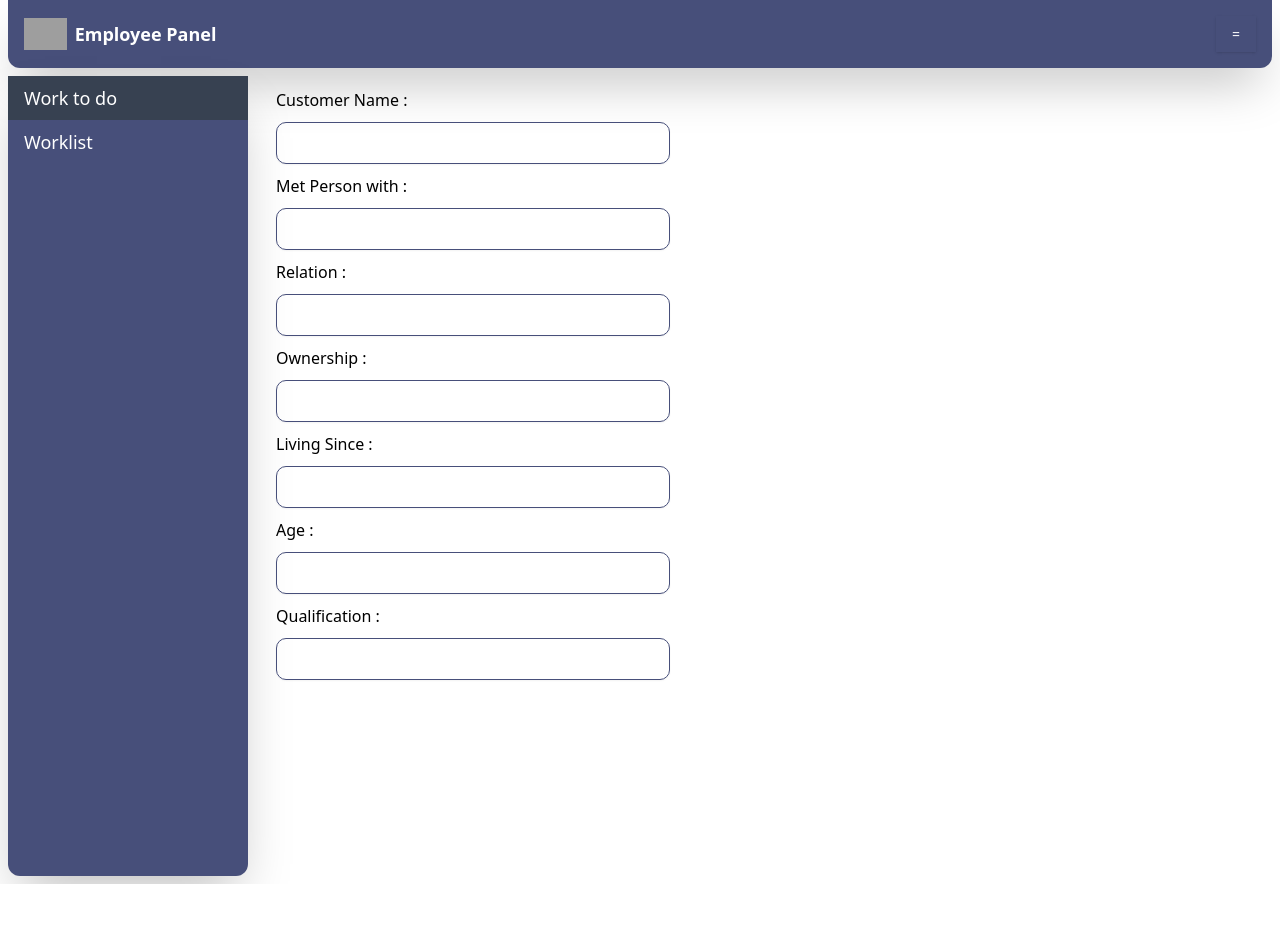
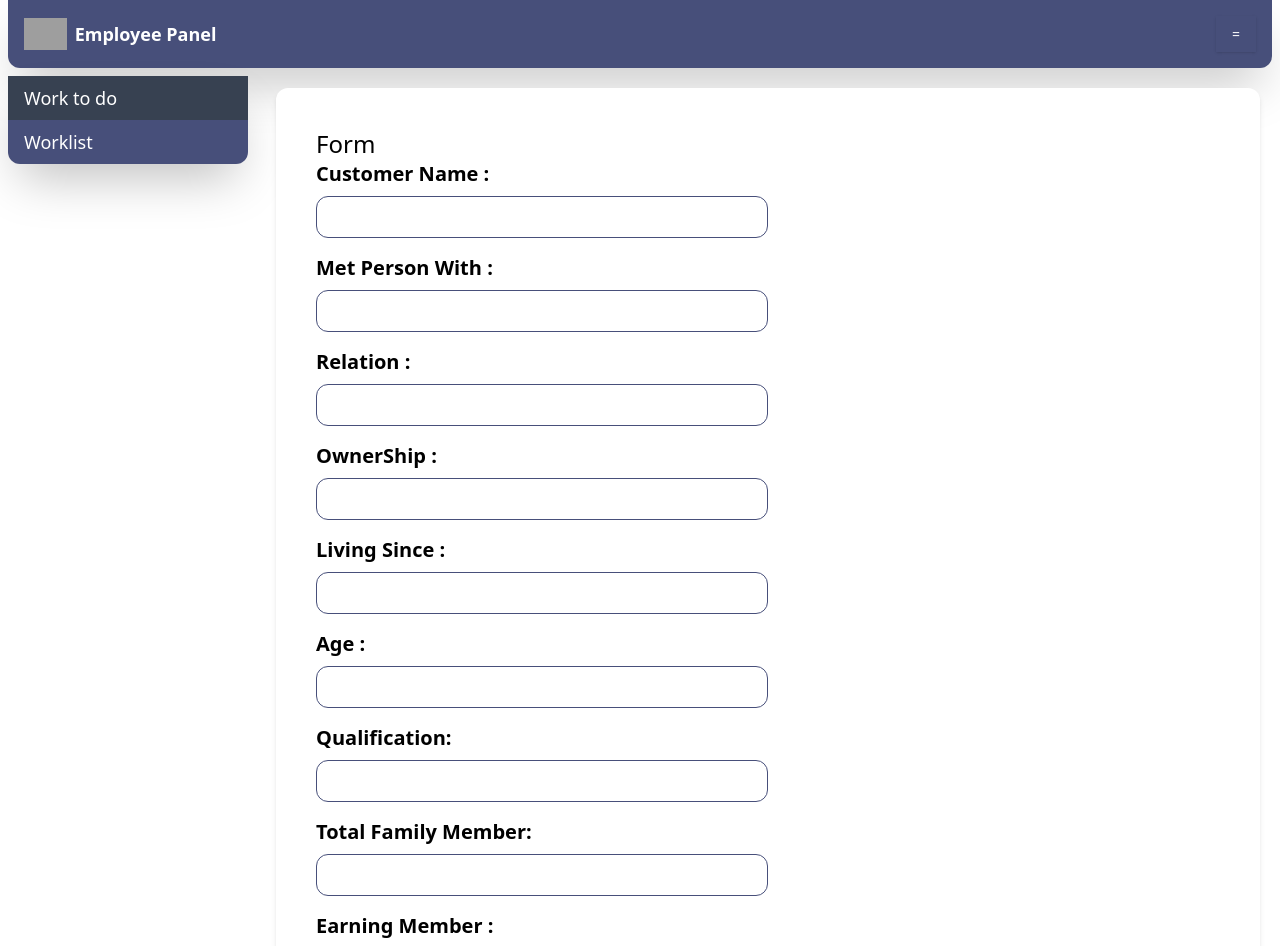
Before and after one commit to Meet2054/Project, a React (Vite) app: page / in a window 1280 px wide. Shown: the top 946 px of the page. Before the commit the page ends 884 px from the top, so only its background shows below. Built offline with nearby package versions, Linux system fonts and the light colour scheme; grey boxes are pictures that could not be loaded.

Commit message:
FormCompleted

```diff
--- a/src/Client/Navbar.jsx
+++ b/src/Client/Navbar.jsx
@@ -7,7 +7,7 @@ import {
 import { Button } from "@/components/ui/button"
 const Navbar = () => {
   return (
-    <div className="bg-[#474F7A] rounded-b-xl p-4 text-white shadow-2xl mx-2">
+    <div className="bg-[#474F7A] rounded-b-xl p-4 text-white shadow-2xl mx-2 ">
       <div className="flex items-center justify-between">
         <div className="flex items-center">
           <img alt="Logo" src="/path/to/your/logo.png" className="h-8 mr-2" />
--- a/src/Client/SideBar.jsx
+++ b/src/Client/SideBar.jsx
@@ -21,8 +21,8 @@ const Sidebar = () => {
   };
 
   return (
-    <div className="flex">
-      <div className="h-screen w-60 bg-[#474F7A] rounded-xl text-white shadow-2xl m-2 select-none">
+    <div className='flex '>
+      <div className="h-full w-60 bg-[#474F7A] rounded-xl text-white shadow-2xl m-2 select-none">
         <a
           href="#"
           className={`block py-2 px-4 text-lg no-underline transition duration-300 ease-in-out hover:bg-gray-700 ${
--- a/src/Client/UpdateWork.jsx
+++ b/src/Client/UpdateWork.jsx
@@ -1,67 +1,328 @@
-import { Input } from '@/components/ui/input';
 import React, { useState } from 'react';
 
 const UpdateForm = () => {
   const [formData, setFormData] = useState({
-    CustomerName: "",
-    MetPersonwith: "",
-    Relation: "",
-    Ownership: "",
-    LivingSince: "",
-    Age: "",
-    Qualification: "",
+    Customername: '',
+    MetPersonWith : '',
+    Relation : '',
+    Ownership :'',
+    LivingSince :'',
+    Age : '',
+    Qualification :'',
+    TotalFamilyMember : '',
+    EarningMember :'',
+    Occupation :'',
+    OfficeName : '',
+    Address : '',
+    Designation : '',
+    Duration : '',
+    AnnualIncome :'',
+    Premium : '',
+    email: '',
+    AgentName : '',
+    Neighbour : '',
+    Drinking : false,
+    Smoking: false,
+    AnyIllness : '',
+    CovidPatient : false,
+    CompleteTwoDoses : false,
+
   });
 
   const handleChange = (e) => {
-    setFormData({ ...formData, [e.target.name]: e.target.value });
+    const { name, value, type, checked } = e.target;
+    setFormData((prevData) => ({
+      ...prevData,
+      [name]: type === 'checkbox' ? checked : value,
+    }));
   };
 
   const handleSubmit = (e) => {
     e.preventDefault();
-    // You can add additional validation and processing here
-    // For simplicity, we'll just log the submitted data
-    console.log('Form Data:', formData);
+    // Handle form submission logic here
+    console.log('Form submitted:', formData);
   };
 
-  const formFields = [
-    'Customer Name',
-    'Met Person with',
-    'Relation',
-    'Ownership',
-    'Living Since',
-    'Age',
-    'Qualification',
-  ];
 
   return (
-    <div>
- <div className='flex flex-col'>
-      {formFields.map((field, index) => (
-        <div key={index} className='flex flex-col items-left text-left '>
-          <h2 className='mr-2'>{field} :</h2>
-          <Input
-            type="text"
-            name={field.split(' ').join('')} // Use a unique name for each input field
-            onChange={handleChange}
-            style={inputStyle}
-          />
-        </div>
-      ))}
-    </div>
+    <div className='flex justify-center items-center '>
+  <div className='bg-white w-full shadow-md rounded-xl p-10'>
+      <h1 className='text-pretty font-SingleDay text-2xl'>Form </h1>
+
+      <form className='flex flex-col' onSubmit={handleSubmit}>
+        {/* Text Input */}
+        <label className='text-xl font-semibold font-SingleDay mb-2' htmlFor="name">Customer Name :</label>
+        <input
+        className='border border-1 rounded-xl p-2  border-[#474F7A] w-1/2 mb-4'
+          type="text"
+          id="Customername"
+          name="Customername"
+          value={formData.Customername}
+          onChange={handleChange}
+          required
+        />
+ <label className='text-xl font-semibold font-SingleDay mb-2' htmlFor="name">Met Person With : </label>
+        <input
+          className='border border-1 rounded-xl p-2  border-[#474F7A] w-1/2 mb-4'
+          type="text"
+          id="MetPersonWith"
+          name="MetPersonWith"
+          value={formData.MetPersonWith}
+          onChange={handleChange}
+          required
+        />
+        <label className='text-xl font-semibold font-SingleDay mb-2' htmlFor="name">Relation : </label>
+        <input
+          className='border border-1 rounded-xl p-2  border-[#474F7A] w-1/2 mb-4'
+          type="text"
+          id="Relation"
+          name="Relation"
+          value={formData.Relation}
+          onChange={handleChange}
+          required
+        />
+         <label className='text-xl font-semibold font-SingleDay mb-2' htmlFor="name">OwnerShip : </label>
+        <input
+          className='border border-1 rounded-xl p-2  border-[#474F7A] w-1/2 mb-4'
+          type="text"
+          id="Ownership"
+          name="Ownership"
+          value={formData.Ownership}
+          onChange={handleChange}
+          required
+        />
+        <label className='text-xl font-semibold font-SingleDay mb-2' htmlFor="name">Living Since : </label>
+        <input
+          className='border border-1 rounded-xl p-2  border-[#474F7A] w-1/2 mb-4'
+          type="number"
+          id="LivingSince"
+          name="LivingSince"
+          value={formData.LivingSince}
+          onChange={handleChange}
+          required
+        />
+         <label className='text-xl font-semibold font-SingleDay mb-2' htmlFor="name">Age : </label>
+        <input
+          className='border border-1 rounded-xl p-2  border-[#474F7A] w-1/2 mb-4'
+          type="number"
+          id="Age"
+          name="Age"
+          value={formData.Age}
+          onChange={handleChange}
+          required
+        />
+         <label className='text-xl font-semibold font-SingleDay mb-2' htmlFor="name">Qualification: </label>
+        <input
+          className='border border-1 rounded-xl p-2  border-[#474F7A] w-1/2 mb-4'
+          type="text"
+          id="Qualification"
+          name="Qualification"
+          value={formData.Qualification}
+          onChange={handleChange}
+          required
+        />
+         <label className='text-xl font-semibold font-SingleDay mb-2' htmlFor="name">Total Family Member: </label>
+        <input
+          className='border border-1 rounded-xl p-2  border-[#474F7A] w-1/2 mb-4'
+          type="number"
+          id="TotalFamilyMember"
+          name="TotalFamilyMember"
+          value={formData.TotalFamilyMember}
+          onChange={handleChange}
+          required
+        />
+        <label className='text-xl font-semibold font-SingleDay mb-2' htmlFor="name">Earning Member : </label>
+        <input
+          className='border border-1 rounded-xl p-2  border-[#474F7A] w-1/2 mb-4'
+          type="text"
+          id="EarningMember"
+          name="EarningMember"
+          value={formData.EarningMember}
+          onChange={handleChange}
+          required
+        />
 
 
+
+
+
+<label className='text-xl font-semibold font-SingleDay mb-2' htmlFor="name">Occupation: </label>
+        <input
+          className='border border-1 rounded-xl p-2  border-[#474F7A] w-1/2 mb-4'
+          type="text"
+          id="Occupation"
+          name="Occupation"
+          value={formData.Occupation}
+          onChange={handleChange}
+          required
+        />
+
+<label className='text-xl font-semibold font-SingleDay mb-2' htmlFor="name">Office Name: </label>
+        <input
+          className='border border-1 rounded-xl p-2  border-[#474F7A] w-1/2 mb-4'
+          type="text"
+          id="OfficeName"
+          name="OfficeName"
+          value={formData.OfficeName}
+          onChange={handleChange}
+          required
+        />
+<label className='text-xl font-semibold font-SingleDay mb-2' htmlFor="name">Office Address: </label>
+        <input
+          className='border border-1 rounded-xl p-2  border-[#474F7A] w-1/2 mb-4'
+          type="text"
+          id="Address"
+          name="Address"
+          value={formData.Address}
+          onChange={handleChange}
+          required
+          multiple
+        />
+<label className='text-xl font-semibold font-SingleDay mb-2' htmlFor="name">Designation : </label>
+        <input
+          className='border border-1 rounded-xl p-2  border-[#474F7A] w-1/2 mb-4'
+          type="text"
+          id="Designation"
+          name="Designation"
+          value={formData.Designation}
+          onChange={handleChange}
+          required
+        />
+  <label className='text-xl font-semibold font-SingleDay mb-2' htmlFor="name">Duration : </label>
+        <input
+          className='border border-1 rounded-xl p-2  border-[#474F7A] w-1/2 mb-4'
+          type="text"
+          id="Duration"
+          name="Duration"
+          value={formData.Duration}
+          onChange={handleChange}
+          required
+        />
+          <label className='text-xl font-semibold font-SingleDay mb-2' htmlFor="name">Annual Income : </label>
+        <input
+          className='border border-1 rounded-xl p-2  border-[#474F7A] w-1/2 mb-4'
+          type="text"
+          id="AnnualIncome"
+          name="AnnualIncome"
+          value={formData.AnnualIncome}
+          onChange={handleChange}
+          required
+        />
+          <label  className='text-xl font-semibold font-SingleDay mb-2' htmlFor="name">Premium : </label>
+        <input
+          className='border border-1 rounded-xl p-2  border-[#474F7A] w-1/2 mb-4'
+          type="number"
+          id="Premium"
+          name="Premium"
+          value={formData.Premium}
+          onChange={handleChange}
+          required
+        />
+
+        <label className='text-xl font-semibold font-SingleDay mb-2' htmlFor="email">Email:</label>
+        <input
+          className='border border-1 rounded-xl p-2  border-[#474F7A] w-1/2 mb-4'
+          type="email"
+          id="email"
+          name="email"
+          value={formData.email}
+          onChange={handleChange}
+          required
+        />
+   <label className='text-xl font-semibold font-SingleDay mb-2' htmlFor="name">Agent Name : </label>
+        <input
+          className='border border-1 rounded-xl p-2  border-[#474F7A] w-1/2 mb-4'
+          type="text"
+          id="AgentName"
+          name="AgentName"
+          value={formData.AgentName}
+          onChange={handleChange}
+          required
+        />
+         <label className='text-xl font-semibold font-SingleDay mb-2' htmlFor="name">Neighbour: </label>
+        <input
+          className='border border-1 rounded-xl p-2  border-[#474F7A] w-1/2 mb-4'
+          type="text"
+          id="Neighbour"
+          name="Neighbour"
+          value={formData.Neighbour}
+          onChange={handleChange}
+          required
+        />
+<div className='flex items-center'> {/* Habits */}
+  <input
+    className='mx-3 transform scale-150'
+    type="checkbox"
+    id="Drinking"
+    name="Drinking"
+    checked={formData.Drinking}
+    onChange={handleChange}
+  />
+  <label className='text-xl font-semibold font-SingleDay mb-2 text-center' htmlFor="Drinking">Drinking </label>
+
+  <input
+    className='mx-3 transform scale-150'
+    type="checkbox"
+    id="Smoking"
+    name="Smoking"
+    checked={formData.Smoking}
+    onChange={handleChange}
+  />
+  <label className='text-xl font-semibold font-SingleDay mb-2 text-center' htmlFor="Smoking">Smoking </label>
+</div>
+
+
+
+<label className='text-xl font-semibold font-SingleDay mb-2' htmlFor="name">Any Illness : </label>
+        <input
+
+          className='border border-1 rounded-xl p-2  border-[#474F7A] w-1/2 mb-4'
+          type="text"
+          id="AnyIllness"
+          name="AnyIllness"
+          value={formData.AnyIllness}
+          onChange={handleChange}
+
+        />
+
+
+        {/* Checkbox */}
+        <div className='flex items-center w-1/2'>
+        <input
+         className='mx-3 transform scale-150'
+          type="checkbox"
+          id="CovidPatient"
+          name="CovidPatient"
+          checked={formData.CovidPatient}
+          onChange={handleChange}
+        />
+        <label  className='text-xl font-semibold font-SingleDay mb-2' htmlFor="subscribe">Covid Patient in family </label>
+        </div>
+
+        <div className='flex items-center w-1/2'>
+        <input
+         className='mx-3 transform scale-150'
+          type="checkbox"
+          id="CompleteTwoDoses"
+          name="CompleteTwoDoses"
+          checked={formData.CompleteTwoDoses}
+          onChange={handleChange}
+        />
+        <label  className='text-xl font-semibold font-SingleDay mb-2' htmlFor="subscribe">Completed Both Doses </label>
+        </div>
+        {/* Submit Button */}
+       <button className='border-2 w-1/6 p-3 align-middle text-center border-[#474F7A] rounded-2xl
+                hover:bg-[#474F7A] hover:text-white hover:border-[#474F7A]
+                transition-all duration-200 ease-in-out hover:font-semibold
+                shadow-md' type="submit">
+  Submit
+</button>
+
+
+      </form>
+      </div>
     </div>
-
   );
 };
 
-const inputStyle = {
-  width: "40%",
-  padding: "20px",
-  margin: "10px 0",
-  borderRadius: "10px",
-  border: "1px solid #474F7A",
-
-};
-
 export default UpdateForm;
```
